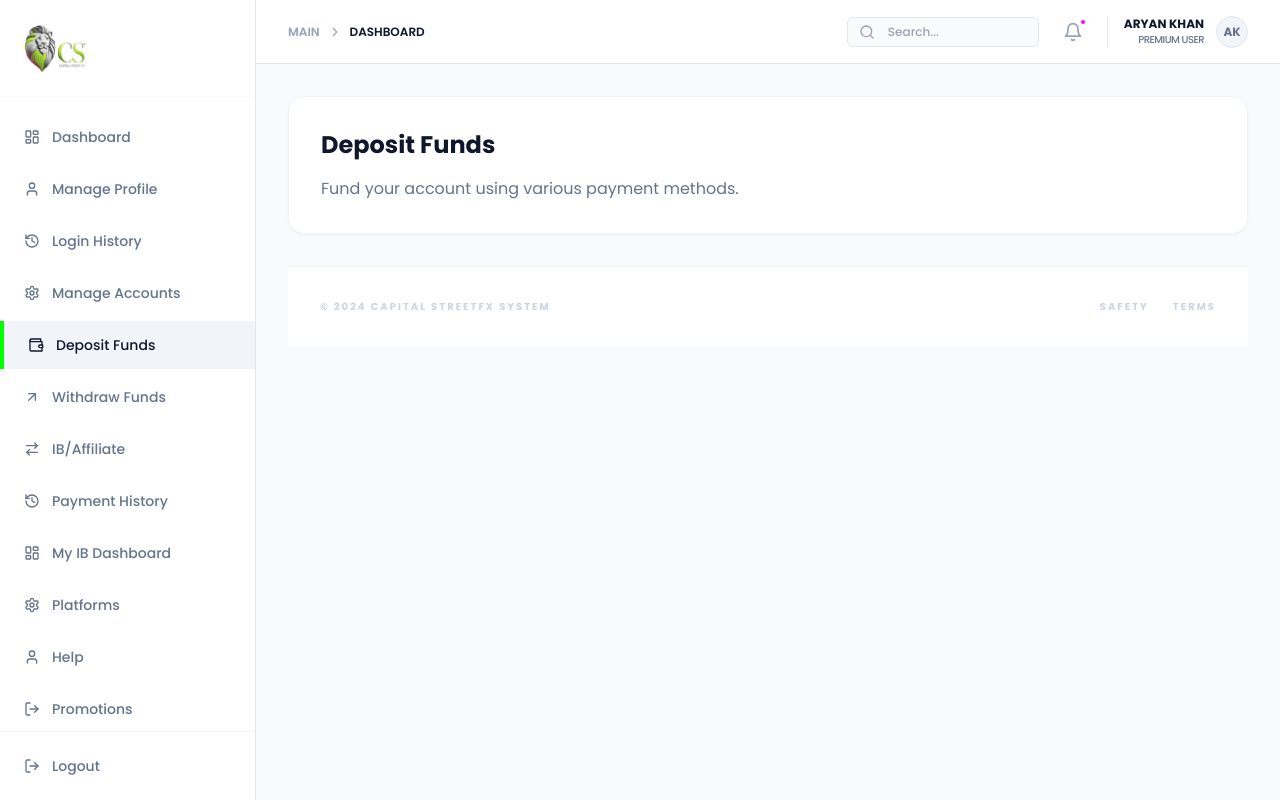
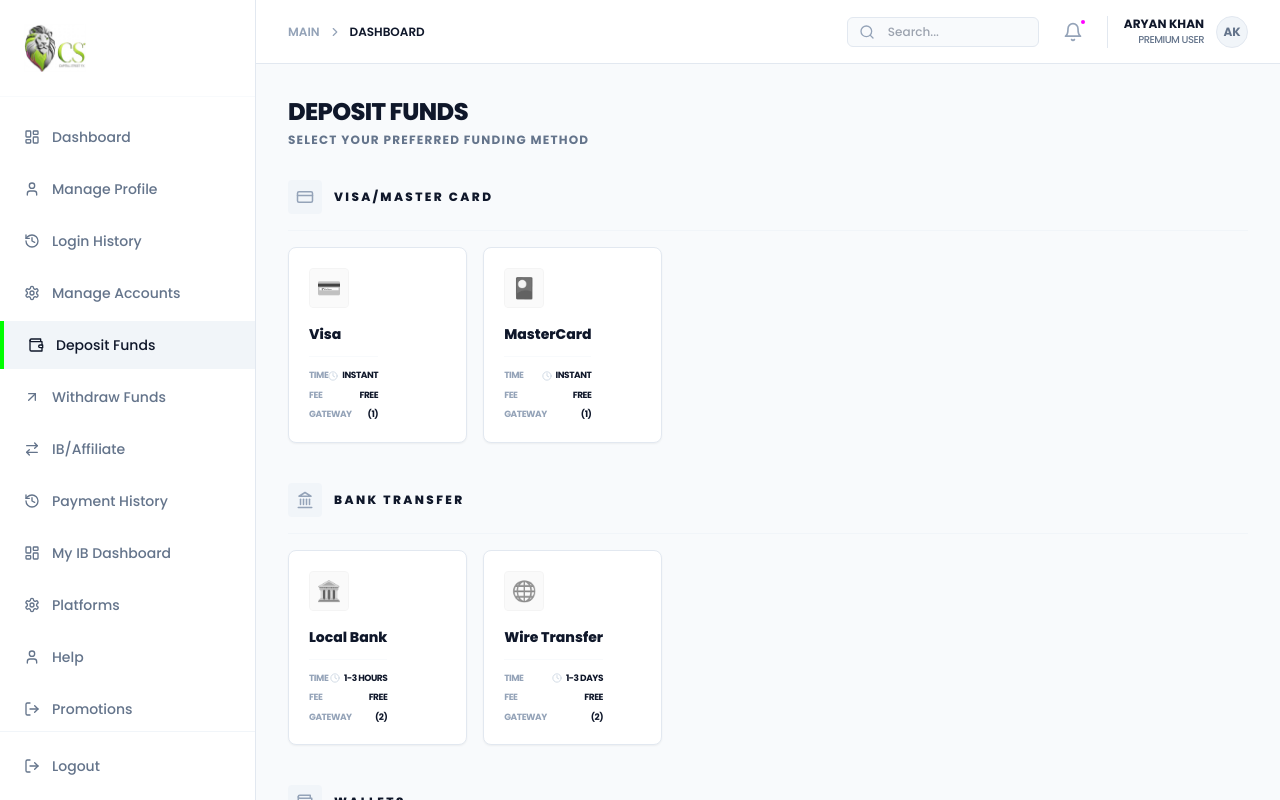
Before and after one commit to Pawankshetri11/CSFMX, a React (Create React App) app: page /deposit in a window 1280 px wide. Built offline with nearby package versions, Linux system fonts and the light colour scheme.

Commit message:
Refine Profile UI and implement new Deposit Funds interface

```diff
--- a/src/pages/DepositFunds.jsx
+++ b/src/pages/DepositFunds.jsx
@@ -1,12 +1,126 @@
 import React from 'react';
 import MainLayout from '../layouts/MainLayout';
+import { CreditCard, Landmark, Wallet, Coins, Clock, Zap, ChevronRight, Info } from 'lucide-react';
 
 const DepositFunds = () => {
+    const paymentMethods = [
+        {
+            category: "Visa/Master Card",
+            icon: CreditCard,
+            methods: [
+                { name: "Visa", logo: "💳", time: "Instant", fee: "0", gateway: "1" },
+                { name: "MasterCard", logo: "🎴", time: "Instant", fee: "0", gateway: "1" }
+            ]
+        },
+        {
+            category: "Bank Transfer",
+            icon: Landmark,
+            methods: [
+                { name: "Local Bank", logo: "🏛️", time: "1-3 Hours", fee: "0", gateway: "2" },
+                { name: "Wire Transfer", logo: "🌐", time: "1-3 Days", fee: "0", gateway: "2" }
+            ]
+        },
+        {
+            category: "Wallets",
+            icon: Wallet,
+            methods: [
+                { name: "Volet", logo: "V", time: "Instant", fee: "0", gateway: "3" },
+                { name: "Binance Pay", logo: "B", time: "Instant", fee: "0", gateway: "1" },
+                { name: "PayPal", logo: "P", time: "Instant", fee: "0", gateway: "2" }
+            ]
+        },
+        {
+            category: "Crypto Currency",
+            icon: Coins,
+            methods: [
+                { name: "Bitcoin", logo: "₿", time: "Instant", fee: "0", gateway: "1" },
+                { name: "Ethereum", logo: "Ξ", time: "Instant", fee: "0", gateway: "1" },
+                { name: "Tether (TRC20)", logo: "₮", time: "Instant", fee: "0", gateway: "1" },
+                { name: "USDC (ERC20)", logo: "U", time: "Instant", fee: "0", gateway: "1" },
+                { name: "Tether (ERC20)", logo: "₮", time: "Instant", fee: "0", gateway: "1" },
+                { name: "USDC (BEP20)", logo: "U", time: "Instant", fee: "0", gateway: "1" },
+            ]
+        }
+    ];
+
     return (
         <MainLayout>
-            <div className="bg-white p-8 rounded-2xl shadow-sm border border-slate-100">
-                <h1 className="text-2xl font-bold text-slate-900 mb-4">Deposit Funds</h1>
-                <p className="text-slate-500">Fund your account using various payment methods.</p>
+            <div className="space-y-8 animate-fade pb-12">
+                {/* Page Header */}
+                <div className="flex flex-col md:flex-row md:items-center justify-between gap-4">
+                    <div>
+                        <h1 className="text-2xl font-black text-slate-900 uppercase tracking-tight">Deposit Funds</h1>
+                        <p className="text-slate-500 text-xs font-bold mt-1 uppercase tracking-widest">Select your preferred funding method</p>
+                    </div>
+                </div>
+
+                {/* Categories */}
+                <div className="space-y-10">
+                    {paymentMethods.map((group, groupIdx) => (
+                        <div key={groupIdx} className="space-y-4">
+                            <div className="flex items-center gap-3 border-b border-slate-100 pb-4">
+                                <div className="p-2 bg-slate-100 rounded text-slate-400">
+                                    <group.icon size={18} />
+                                </div>
+                                <h2 className="text-xs font-black text-slate-900 uppercase tracking-[0.2em]">{group.category}</h2>
+                            </div>
+
+                            <div className="grid grid-cols-1 sm:grid-cols-2 lg:grid-cols-4 xl:grid-cols-5 gap-4">
+                                {group.methods.map((method, methodIdx) => (
+                                    <button
+                                        key={methodIdx}
+                                        className="group bg-white p-5 rounded-lg border border-slate-200 shadow-sm hover:border-[#00ff00] hover:shadow-md transition-all text-left flex flex-col justify-between min-h-[160px] active:scale-[0.98]"
+                                    >
+                                        <div className="flex justify-between items-start">
+                                            <div className="w-10 h-10 rounded bg-slate-50 flex items-center justify-center text-xl grayscale group-hover:grayscale-0 transition-all border border-slate-100">
+                                                {method.logo}
+                                            </div>
+                                            <div className="w-6 h-6 rounded-full bg-slate-50 flex items-center justify-center opacity-0 group-hover:opacity-100 transition-opacity">
+                                                <ChevronRight size={14} className="text-[#00ff00]" />
+                                            </div>
+                                        </div>
+
+                                        <div className="mt-4 space-y-3">
+                                            <p className="text-sm font-black text-slate-900">{method.name}</p>
+
+                                            <div className="space-y-1.5 border-t border-slate-50 pt-3">
+                                                <div className="flex items-center justify-between text-[9px] font-bold uppercase tracking-tighter">
+                                                    <span className="text-slate-400">Time</span>
+                                                    <span className="text-slate-900 flex items-center gap-1">
+                                                        <Clock size={10} className="text-slate-300" />
+                                                        {method.time}
+                                                    </span>
+                                                </div>
+                                                <div className="flex items-center justify-between text-[9px] font-bold uppercase tracking-tighter">
+                                                    <span className="text-slate-400">Fee</span>
+                                                    <span className="text-slate-900">{method.fee === "0" ? "FREE" : method.fee}</span>
+                                                </div>
+                                                <div className="flex items-center justify-between text-[9px] font-bold uppercase tracking-tighter">
+                                                    <span className="text-slate-400">Gateway</span>
+                                                    <span className="text-slate-900">({method.gateway})</span>
+                                                </div>
+                                            </div>
+                                        </div>
+                                    </button>
+                                ))}
+                            </div>
+                        </div>
+                    ))}
+                </div>
+
+                {/* Info Box */}
+                <div className="bg-slate-900 rounded-lg p-6 text-white flex flex-col md:flex-row items-center gap-6 border border-white/5">
+                    <div className="w-12 h-12 rounded-full bg-[#00ff00]/10 flex items-center justify-center shrink-0">
+                        <Zap className="text-[#00ff00]" size={24} />
+                    </div>
+                    <div className="space-y-1">
+                        <p className="font-black uppercase tracking-tight text-sm">Instant Funding Available</p>
+                        <p className="text-slate-400 text-xs font-bold leading-relaxed tracking-wider">Most deposits are processed instantly. If you experience delays or need higher limits, please contact our 24/7 dedicated support team.</p>
+                    </div>
+                    <button className="md:ml-auto px-8 py-2.5 bg-[#00ff00] text-black font-black text-[10px] uppercase rounded hover:shadow-lg hover:shadow-[#00ff00]/20 transition-all active:scale-95 shrink-0">
+                        Live Support
+                    </button>
+                </div>
             </div>
         </MainLayout>
     );
```
Also changed, not shown: src/pages/Profile.jsx (+10 -10 lines).
